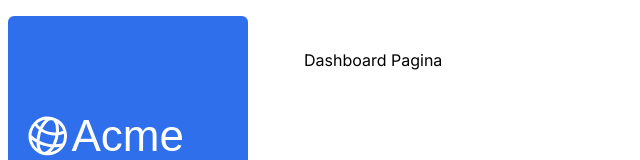
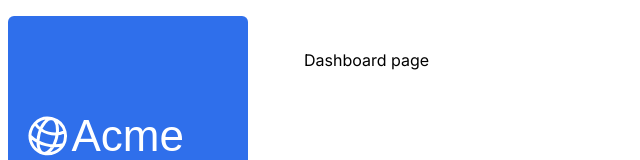
Before and after one commit to DilanAD/app-_finanzas_nextjs, a Next.js app in the folder nextjs-dashboard/: page /dashboard in a window 1280 px wide. Shown: the top 160 px of the page, without its empty margins (0-640 px from the left). Built offline with nearby package versions, Linux system fonts and the light colour scheme; a web font is replaced by a local one.

Commit message:
Fix: resolved module import issue8

```diff
--- a/nextjs-dashboard/app/dashboard/page.tsx
+++ b/nextjs-dashboard/app/dashboard/page.tsx
@@ -1,3 +1,3 @@
 export default function Page() {
-    return <p>Dashboard Pagina</p>;
+    return <p>Dashboard page</p>;
 }
```
